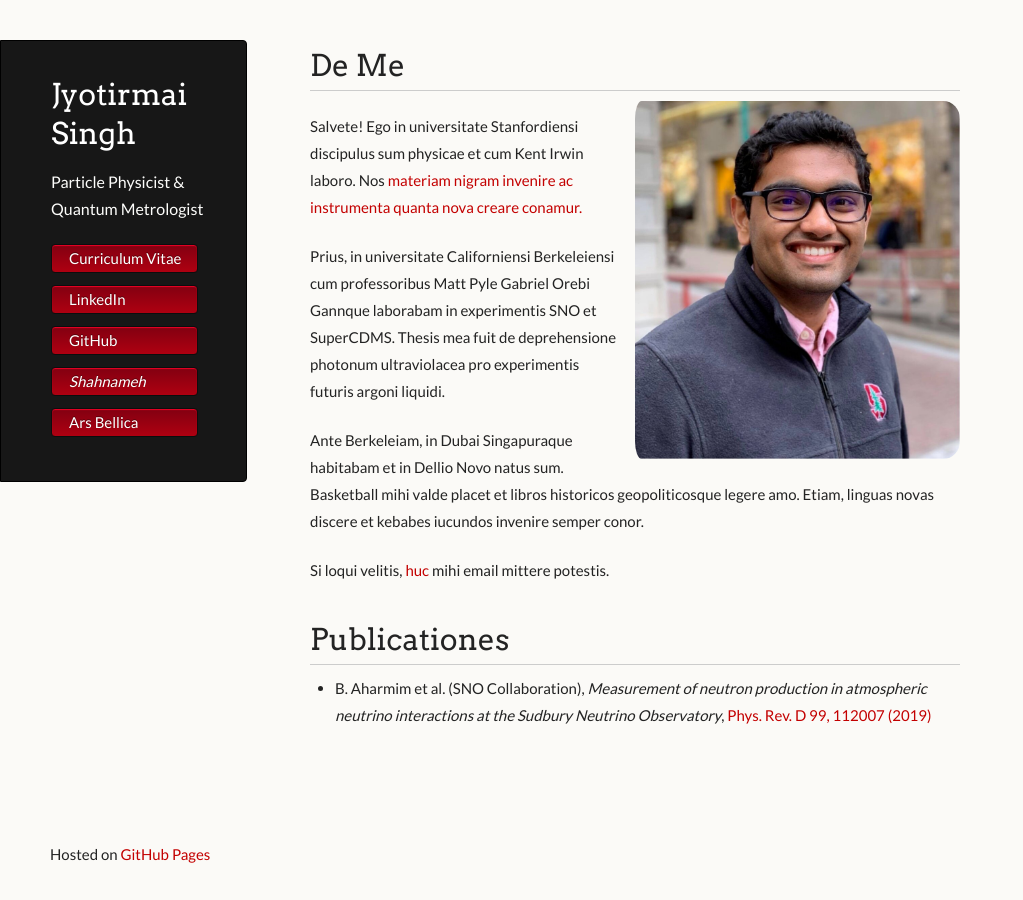
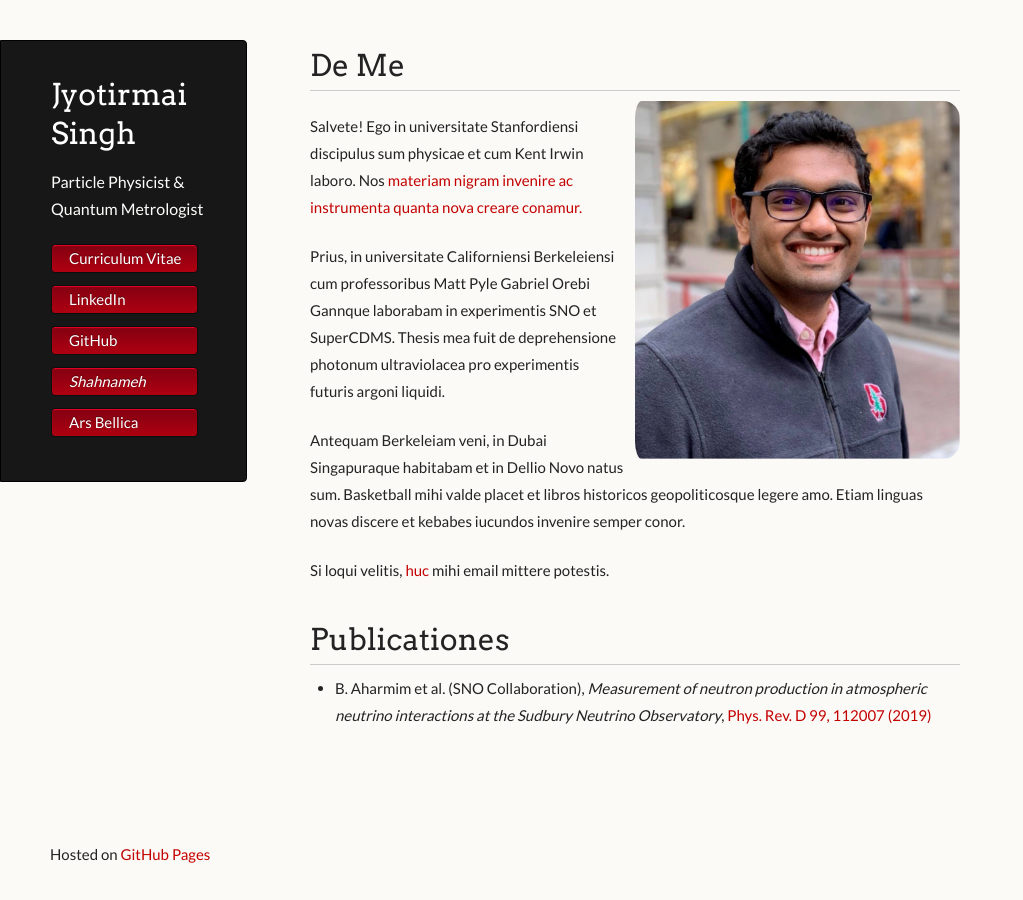
Before and after one commit to joe-singh/joe-singh.github.io, a Jekyll site: the page built from index-lt.md, in a window 1280 px wide. Shown: the whole page, without its empty margins (0-1023 px from the left). Built offline with Jekyll 4.4.1, drawn with Linux system fonts in a browser that asks for light colours; some web fonts are replaced.

Commit message:
minor fix

```diff
--- a/index-lt.md
+++ b/index-lt.md
@@ -22,8 +22,8 @@ Nos [materiam nigram invenire ac instrumenta quanta nova creare conamur.](https:
 Prius, in universitate Californiensi Berkeleiensi cum professoribus Matt Pyle Gabriel Orebi Gannque laborabam in experimentis SNO et SuperCDMS.
 Thesis mea fuit de deprehensione photonum ultraviolacea pro experimentis futuris argoni liquidi.
 
-Ante Berkeleiam, in Dubai Singapuraque habitabam et in Dellio Novo natus sum. Basketball mihi valde placet et libros historicos geopoliticosque
-legere amo. Etiam, linguas novas discere et kebabes iucundos invenire semper conor.
+Antequam Berkeleiam veni, in Dubai Singapuraque habitabam et in Dellio Novo natus sum. Basketball mihi valde placet et libros historicos geopoliticosque
+legere amo. Etiam linguas novas discere et kebabes iucundos invenire semper conor.
 
 Si loqui velitis, [huc](mailto:joesingh@stanford.edu) mihi email mittere potestis.
 
```
